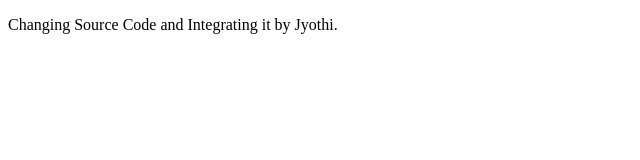
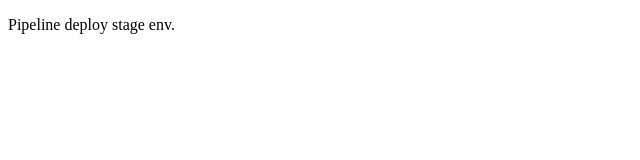
Before and after one commit to jyothi307/2020ht66549, a plain HTML site: page index.html in a window 1280 px wide. Shown: the whole page, without its empty margins (0-640 px from the left). Drawn offline with Linux system fonts and the light colour scheme.

Commit message:
Update index.html

```diff
--- a/index.html
+++ b/index.html
@@ -1,9 +1,9 @@
 <!doctype html>
 <html>
   <head>
-    <title>Bits Assignment for Devops by Jyothi handling additional branch and pull request -</title>
+    <title>Bits Assignment for Devops by Jyothi -</title>
   </head>
   <body>
-    <p>Changing Source Code and Integrating it by Jyothi.</p>
+    <p>Pipeline deploy stage env.</p>
   </body>
 </html>
```
